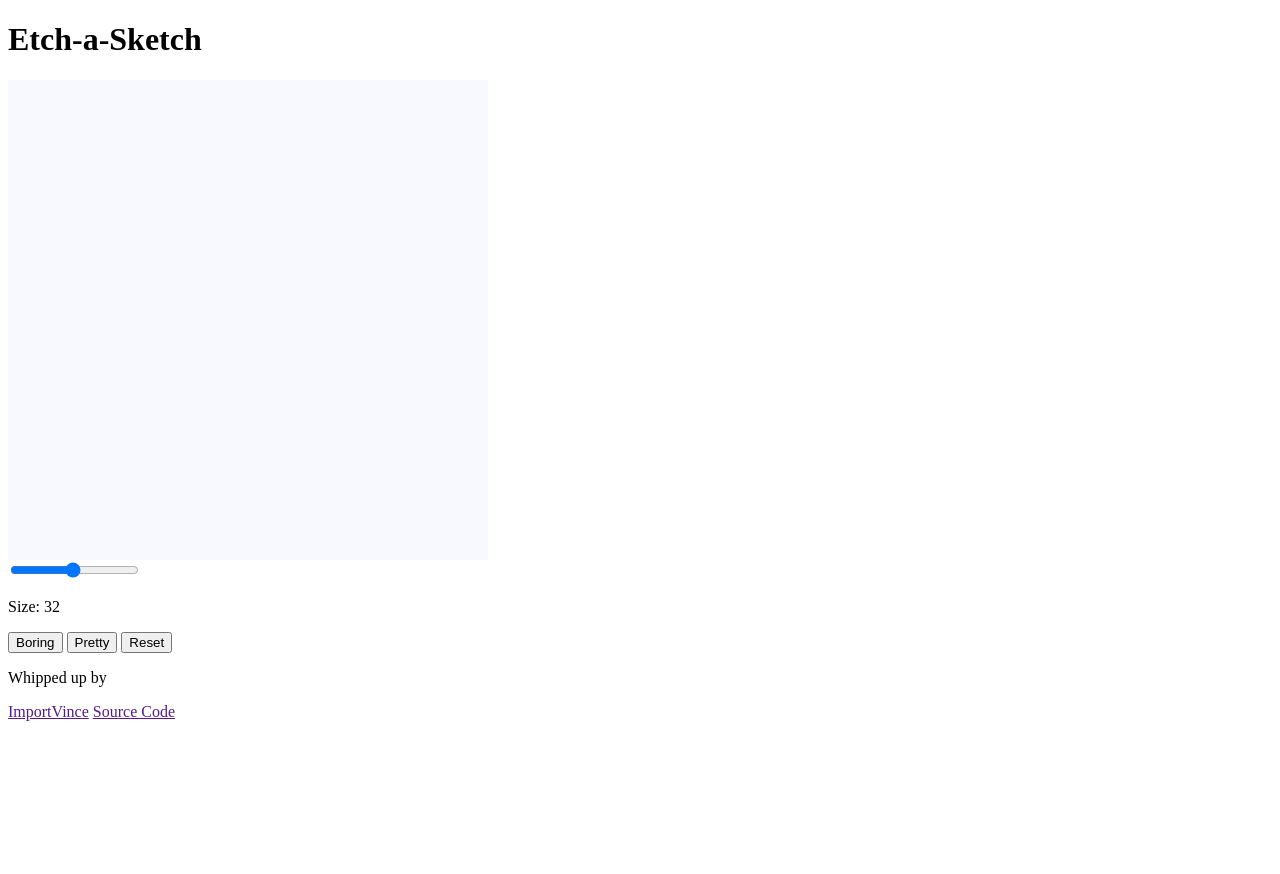
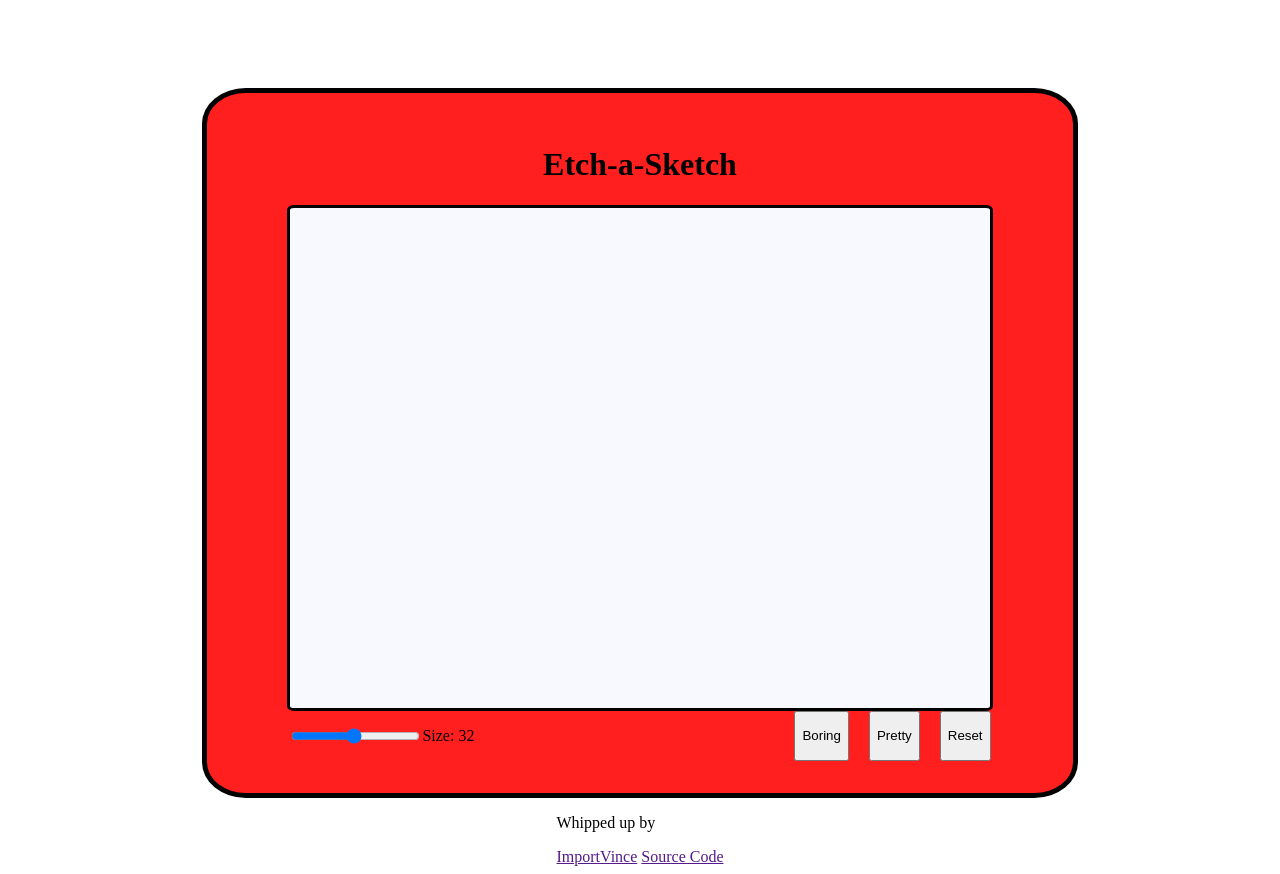
Before and after one commit to importvince/etch-a-sketchy, a plain HTML site: page index.html in a window 1280 px wide. Before the commit the page ends 800 px from the top, so only its background shows below. Drawn offline with Linux system fonts and the light colour scheme.

Commit message:
Add style and add more containers to html

```diff
--- a/index.html
+++ b/index.html
@@ -9,6 +9,7 @@
     <title>Etch-a-Sketch</title>
 </head>
 <body>
+    <div id="etch-a-sketch">
         <h1>Etch-a-Sketch</h1>
         <div id="tile-container"></div>
         <div class="controls-container">
@@ -16,9 +17,12 @@
                 <input type="range" min="2" max="64" value="32" class="slider" id="myRange">
                 <p>Size: <span id="slider-reader"></span></p>
             </div>
+            <div class="buttons">
                 <button id="boring">Boring</button>
                 <button id="pretty">Pretty</button>
                 <button id="reset">Reset</button>
+            </div>
+        </div>
     </div>
     <div class="credit">
         <p>Whipped up by</p>
--- a/style.css
+++ b/style.css
@@ -1,7 +1,45 @@
+body {
+    display: flex;
+    flex-direction: column;
+    align-items: center;
+    justify-content: center;
+}
+
+#etch-a-sketch {
+    margin-top: 5rem;
+    padding: 2rem 5rem;
+    border-style: solid;
+    border-color: black;
+    border-width: 5px;
+    border-radius: 5%;
+    display: flex;
+    flex-direction: column;
+    align-items: center;
+    background-color: #ff1f1f;
+}
+
 #tile-container {
     display: grid;
-    width: 480px;
-    height: 480px;
+    width: 700px;
+    height: 500px;
     background-color: ghostwhite;
-    border-style: solid 5px black;
+    border-style: solid;
+    border-radius: 1%;
+
 }
+
+.controls-container {
+    display: flex;
+}
+
+.slide-container {
+    display: flex;
+    margin-right: 10rem;
+}
+
+.buttons {
+    display: flex;
+    justify-content: space-between;
+    gap: 20px;
+    margin-left: 10rem;
+}
```
Lines whose indentation alone changed are shown as unchanged.
